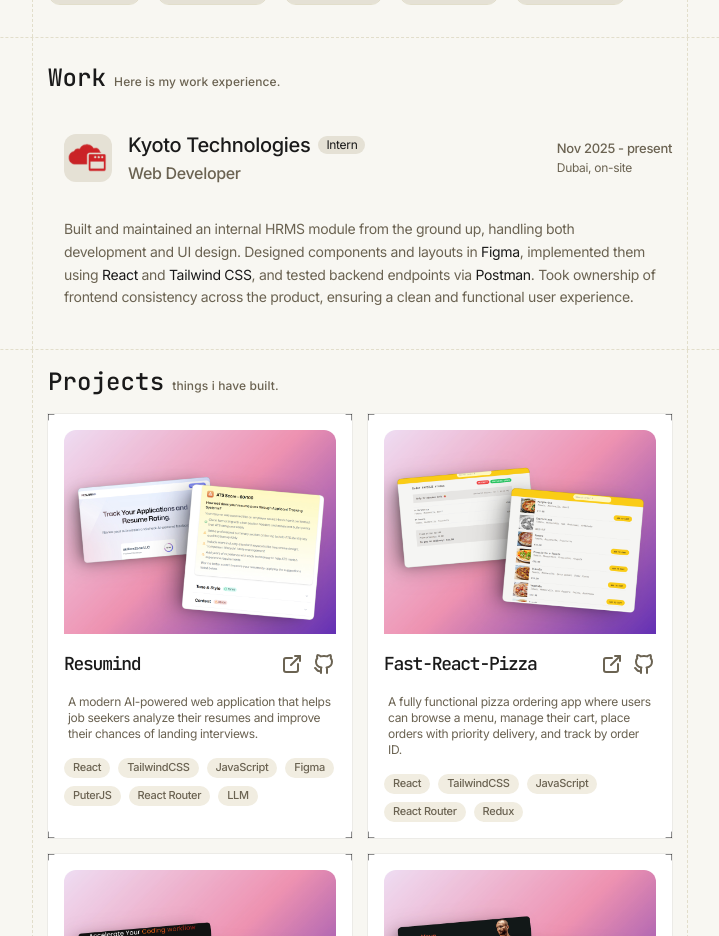
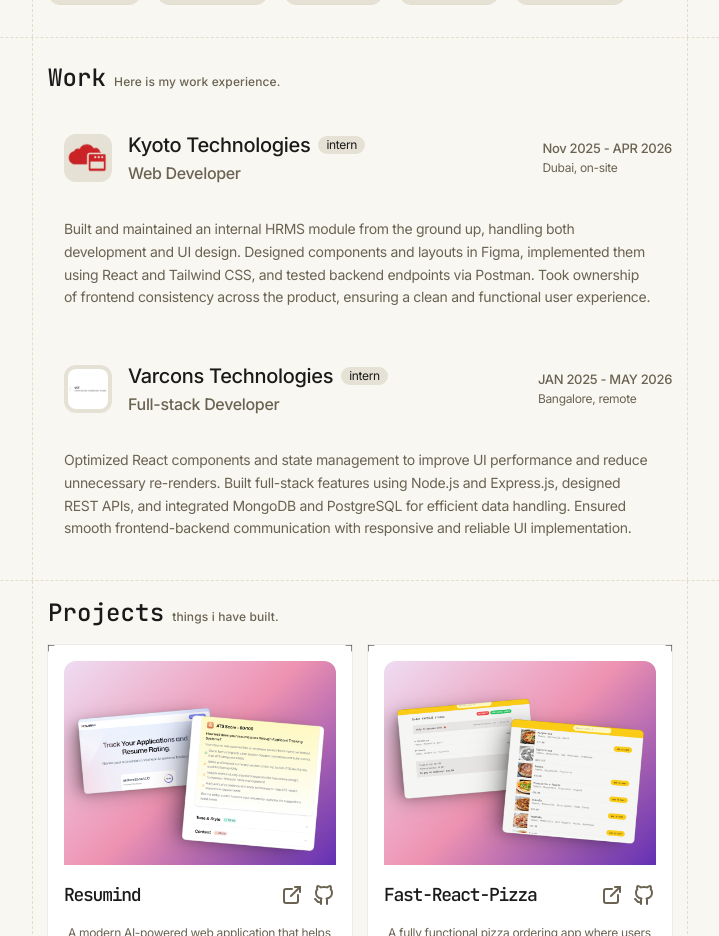
Before and after one commit to Sinan-exe/PortFolio, a React (Vite) app: page / in a window 1280 px wide. Shown: the part 980-1916 px from the top of the page, without its empty margins (280-999 px from the left). Built offline with nearby package versions, Linux system fonts and the light colour scheme.

Commit message:
updated work experience

```diff
--- a/src/components/WorkExperience.jsx
+++ b/src/components/WorkExperience.jsx
@@ -32,7 +32,7 @@ function WorkExperience() {
                         Kyoto Technologies
                       </span>
                       <span className="text-[10px] md:text-[12px] bg-secondary px-2 rounded-lg text-secondary-foreground">
-                        Intern
+                        intern
                       </span>
                     </div>
                     <span className="text-muted-foreground text-xs md:text-base font-medium">
@@ -42,24 +42,68 @@ function WorkExperience() {
                 </div>
                 <div className="flex flex-col ">
                   <span className="text-[11px] md:text-[13px] text-muted-foreground font-medium">
-                    Nov 2025 - present
+                    Nov 2025 - APR 2026
                   </span>
                   <span className="text-[10px] md:text-[12px] text-muted-foreground ">
                     Dubai, on-site
                   </span>
                 </div>
               </div>
-              <div className="text-xs md:text-sm text-muted-foreground leading-relaxed px-4 mt-1 md:mt-3 pb-10">
+              <div className="text-xs md:text-sm text-muted-foreground leading-relaxed px-4 mt-1 md:mt-3 pb-10 text-balance">
                 Built and maintained an internal HRMS module from the ground up,
                 handling both development and UI design. Designed components and
-                layouts in <span className="text-foreground">Figma</span>,
-                implemented them using{" "}
-                <span className="text-foreground">React</span> and{" "}
-                <span className="text-foreground">Tailwind CSS</span>, and
-                tested backend endpoints via{" "}
-                <span className="text-foreground">Postman</span>. Took ownership
-                of frontend consistency across the product, ensuring a clean and
+                layouts in Figma, implemented them using React and Tailwind CSS,
+                and tested backend endpoints via Postman. Took ownership of
+                frontend consistency across the product, ensuring a clean and
                 functional user experience.
+              </div>
+            </div>
+
+            {/* Varcons */}
+            <div className="flex flex-col gap-2">
+              <div className="flex justify-between items-center">
+                <div className="flex">
+                  <a
+                    href="#"
+                    target="_blank"
+                    rel="noopener noreferrer"
+                    className="p-2 md:p-4 "
+                  >
+                    <img
+                      src="/varcons-logo.jpg"
+                      className="bg-secondary rounded-lg p-1 size-12"
+                    />
+                  </a>
+                  <div className="flex flex-col gap-0.5 justify-center">
+                    <div className="flex items-center space-x-2">
+                      <span className="text-secondary-foreground font-medium text-sm md:text-xl">
+                        Varcons Technologies
+                      </span>
+                      <span className="text-[10px] md:text-[12px] bg-secondary px-2 rounded-lg text-secondary-foreground">
+                        intern
+                      </span>
+                    </div>
+                    <span className="text-muted-foreground text-xs md:text-base font-medium">
+                      Full-stack Developer
+                    </span>
+                  </div>
+                </div>
+                <div className="flex flex-col ">
+                  <span className="text-[11px] md:text-[13px] text-muted-foreground font-medium">
+                    JAN 2025 - MAY 2026
+                  </span>
+                  <span className="text-[10px] md:text-[12px] text-muted-foreground ">
+                    Bangalore, remote
+                  </span>
+                </div>
+              </div>
+              <div className="text-xs md:text-sm text-muted-foreground leading-relaxed px-4 mt-1 md:mt-3 pb-10 text-balance">
+                Optimized React components and state management to improve UI
+                performance and reduce unnecessary re-renders. Built full-stack
+                features using Node.js and Express.js, designed REST APIs, and
+                integrated MongoDB and PostgreSQL for efficient data handling.
+                Ensured smooth frontend-backend communication with responsive
+                and reliable UI implementation.
               </div>
             </div>
           </div>
```
Also changed, not shown: public/varcons-logo.jpg (added), 1 other file (tests, documents, lock files or other folders).
